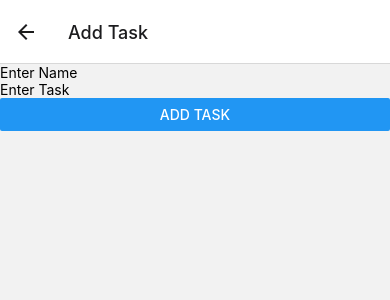
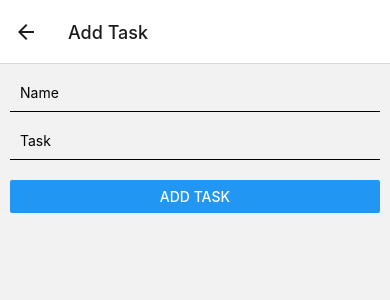
Before and after one commit to chrshih875/Basic-Cross-Platform-Mobile-App, a React Native app in the folder Basic-Cross-Platform-Mobile-App/: screen / in a window 390 px wide. Both pictures are taken after a click on the button "ADD NEW TASK". Shown: the top 300 px of the page. Built offline with nearby package versions, Linux system fonts and the light colour scheme.

Commit message:
made screen2 add task look better

```diff
--- a/Basic-Cross-Platform-Mobile-App/Screen2_AddTask.js
+++ b/Basic-Cross-Platform-Mobile-App/Screen2_AddTask.js
@@ -1,5 +1,5 @@
 import React, { useState } from 'react';
-import { View, Text, TextInput, Button, Alert } from 'react-native';
+import { View, TextInput, Button, Alert, ScrollView  } from 'react-native';
 import AsyncStorage from '@react-native-async-storage/async-storage';
 
 const AddTask = ({ navigation }) => {
@@ -25,21 +25,32 @@ const AddTask = ({ navigation }) => {
           ]);
         }
       };
-
       return (
-        <View>
+        <ScrollView>
+          <View style={{ padding: 10 }}>
             <TextInput
+              style={{
+                padding: 10,
+                borderBottomWidth: 1,
+                marginBottom: 10,
+              }}
+              placeholder="Name"
               value={name}
               onChangeText={(text) => setName(text)}
-            placeholder="Enter Name"
             />
             <TextInput
+              style={{
+                padding: 10,
+                borderBottomWidth: 1,
+                marginBottom: 20,
+              }}
+              placeholder="Task "
               value={task}
               onChangeText={(text) => setTask(text)}
-            placeholder="Enter Task"
             />
             <Button title="Add Task" onPress={handleAddItem} />
           </View>
+        </ScrollView>
       );
 };
 
```
Lines whose indentation alone changed are shown as unchanged.
